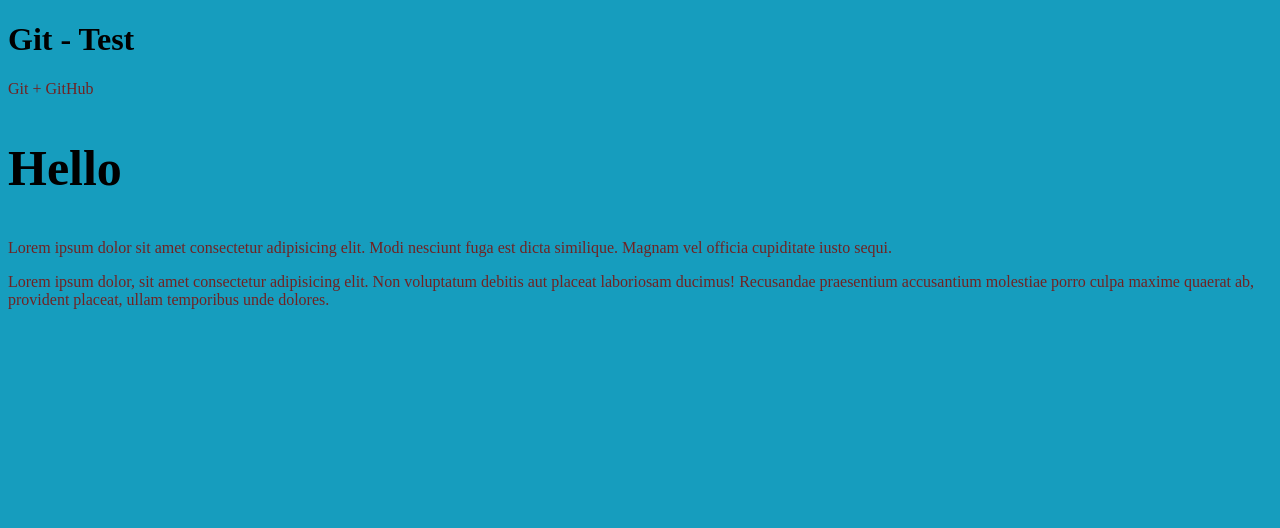
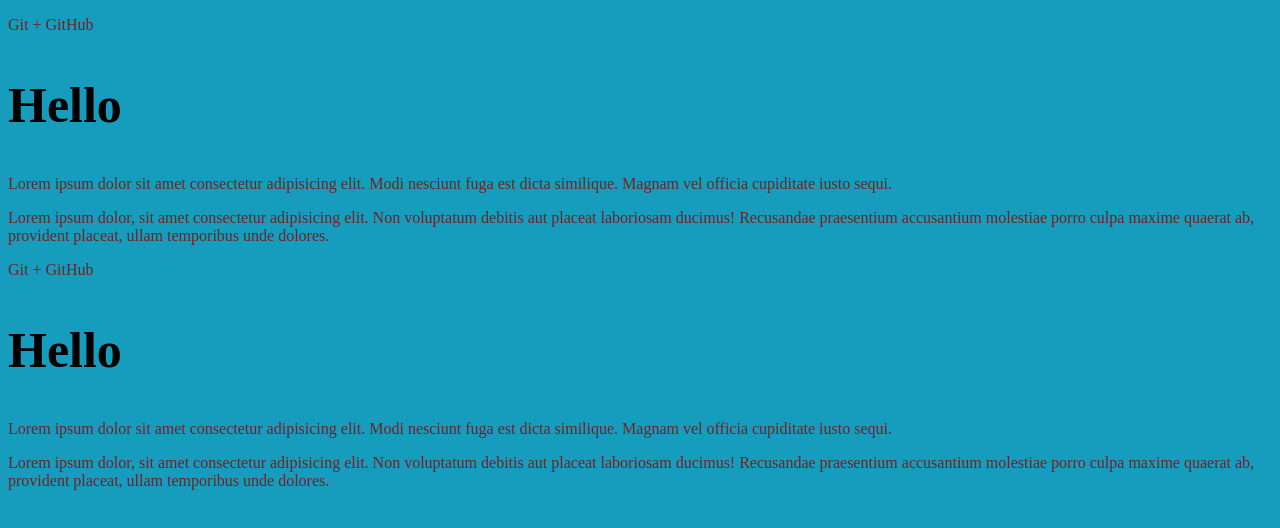
Before and after one commit to SiteMaker/gitTest, a plain HTML site: page index.html in a window 1280 px wide. Drawn offline with Linux system fonts and the light colour scheme.

Commit message:
Ветка about и работа в ней

```diff
--- a/index.html
+++ b/index.html
@@ -10,7 +10,13 @@
 </head>
 
 <body>
-  <h1>Git - Test</h1>
+  <p>Git + GitHub</p>
+  <h2>Hello</h2>
+  <p>Lorem ipsum dolor sit amet consectetur adipisicing elit. Modi nesciunt fuga est dicta similique. Magnam vel officia
+    cupiditate iusto sequi.</p>
+  <p>Lorem ipsum dolor, sit amet consectetur adipisicing elit. Non voluptatum debitis aut placeat laboriosam ducimus!
+    Recusandae praesentium accusantium molestiae porro culpa maxime quaerat ab, provident placeat, ullam temporibus unde
+    dolores.</p>
   <p>Git + GitHub</p>
   <h2>Hello</h2>
   <p>Lorem ipsum dolor sit amet consectetur adipisicing elit. Modi nesciunt fuga est dicta similique. Magnam vel officia
```
